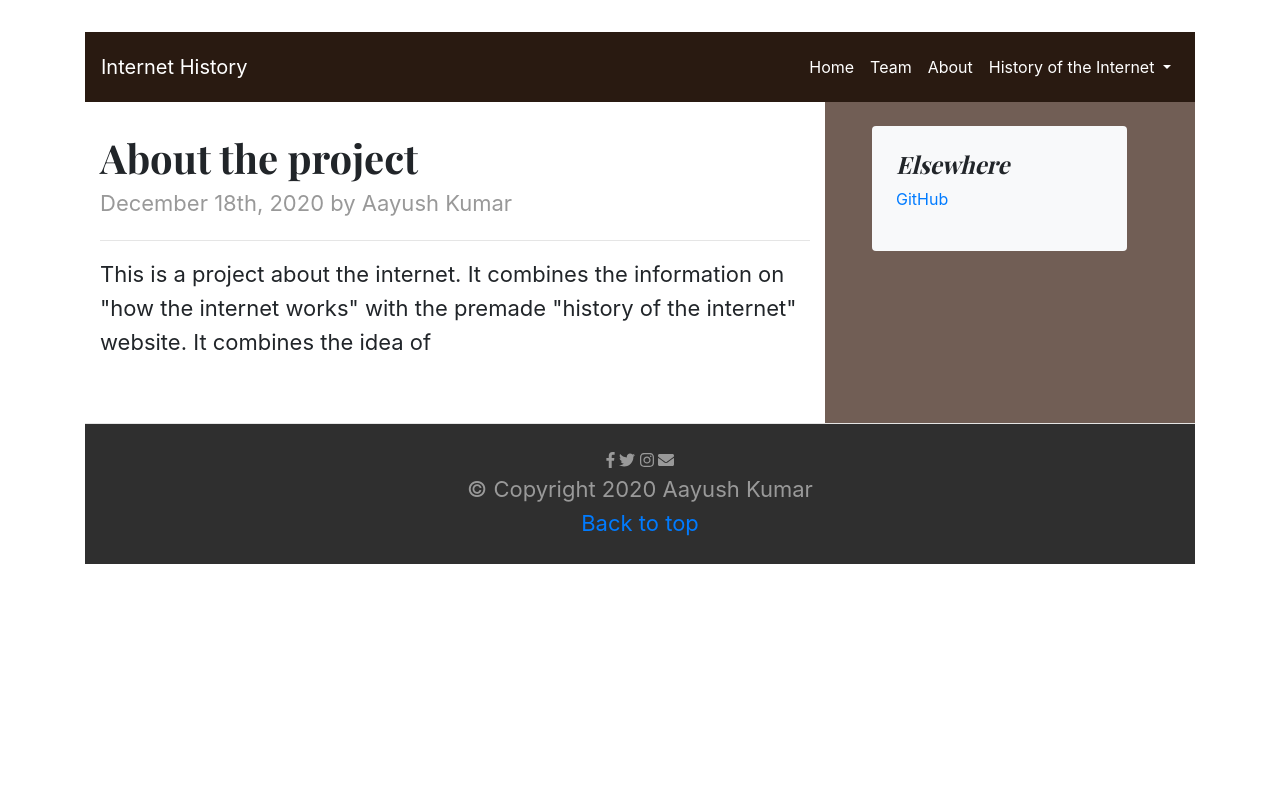
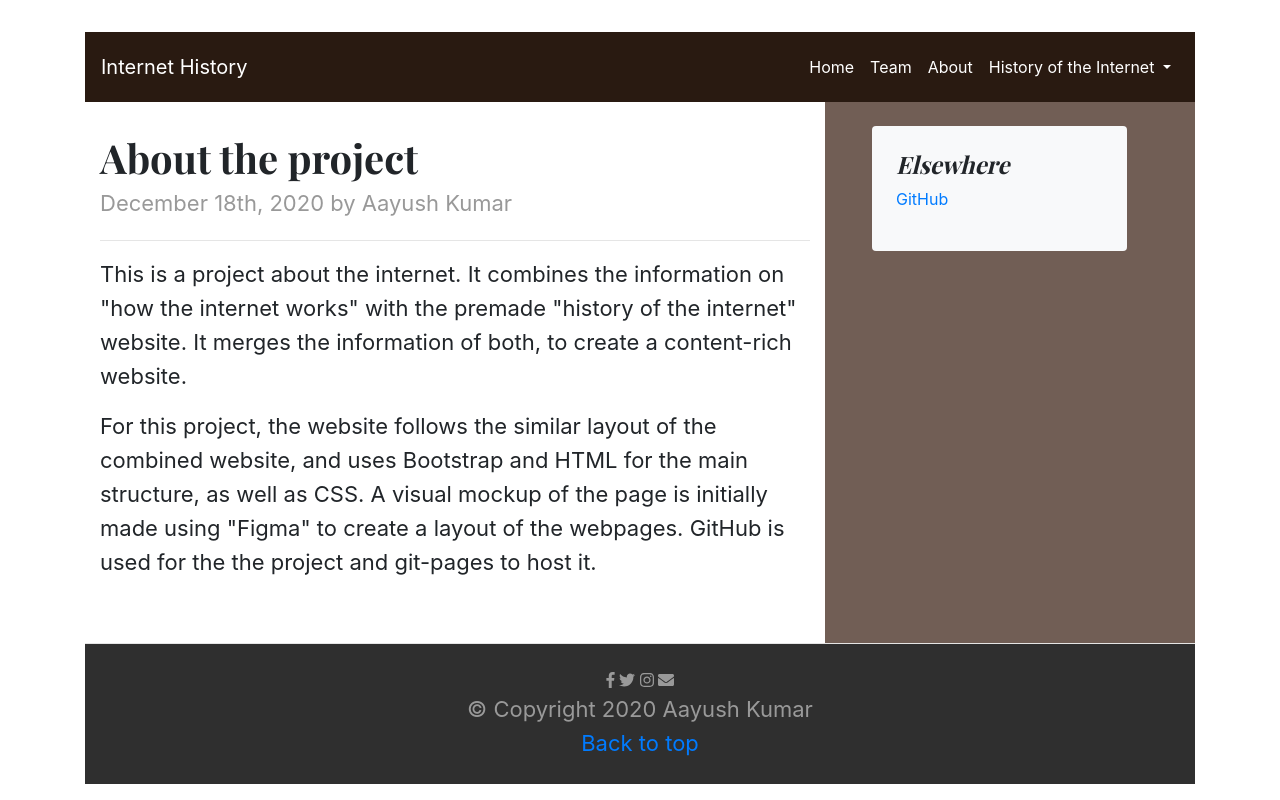
Before and after one commit to Aayushk5/Combined_Site, a plain HTML site: page about.html in a window 1280 px wide. Drawn offline with nearby package versions, Linux system fonts and the light colour scheme.

Commit message:
Added content to about page

```diff
--- a/about.html
+++ b/about.html
@@ -84,7 +84,10 @@
                     <p class="blog-post-meta">December 18th, 2020 by Aayush Kumar</p>
                     <hr>
                     <p>
-                        This is a project about the internet. It combines the information on "how the internet works" with the premade "history of the internet" website. It combines the idea of
+                        This is a project about the internet. It combines the information on "how the internet works" with the premade "history of the internet" website. It merges the information of both, to create a content-rich website.
+                    </p>
+                    <p>
+                        For this project, the website follows the similar layout of the combined website, and uses Bootstrap and HTML for the main structure, as well as CSS. A visual mockup of the page is initially made using "Figma" to create a layout of the webpages. GitHub is used for the the project and git-pages to host it.
                     </p>
                 </div>
             </div><!-- /.blog-main -->
```
Also changed, not shown: pictures/www.PNG (deleted).
